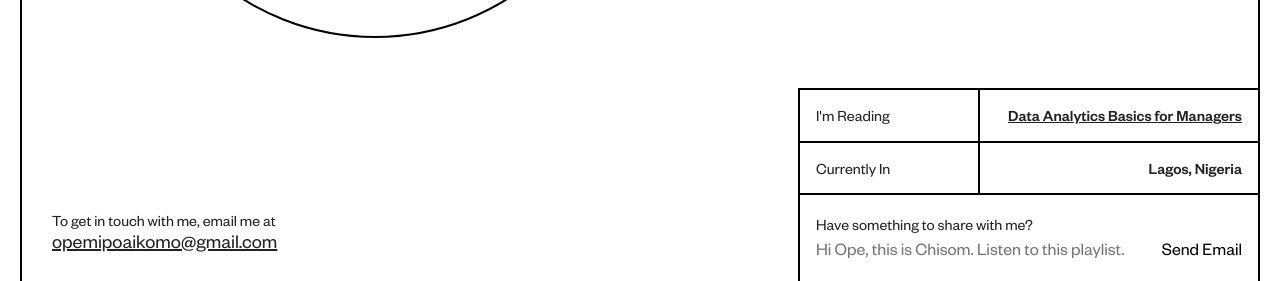
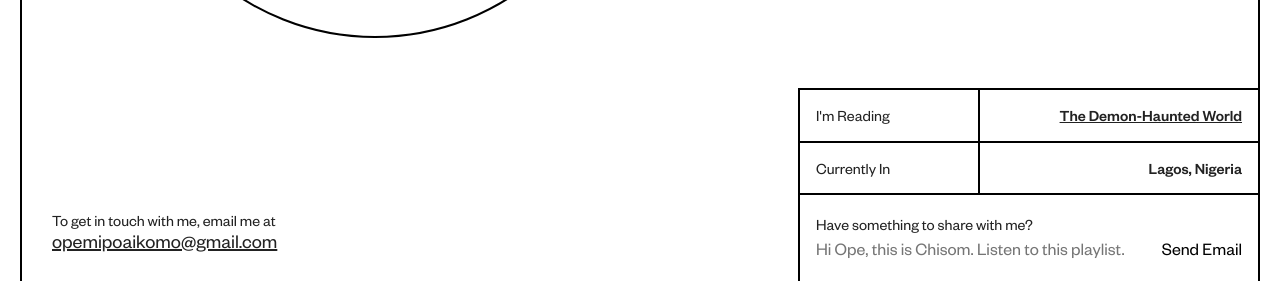
Before and after one commit to fathermerry/opemipo.com, a Jekyll site: the page built from index.md, in a window 1280 px wide and 900 px high, scrolled down 1538 px. Shown: the part 616-897 px from the top of the window. Built offline with Jekyll 4.4.1, drawn with Linux system fonts in a browser that asks for light colours.

Commit message:
Add The Demon-Haunted World

```diff
--- a/_data/books.yml
+++ b/_data/books.yml
@@ -1,3 +1,7 @@
+- name: The Demon-Haunted World
+  author: Carl Sagan
+  url: https://www.goodreads.com/book/show/17349.The_Demon_Haunted_World
+
 - name: Data Analytics Basics for Managers
   author: HBR
   url: https://www.goodreads.com/book/show/36426705-hbr-guide-to-data-analytics-basics-for-managers
```
